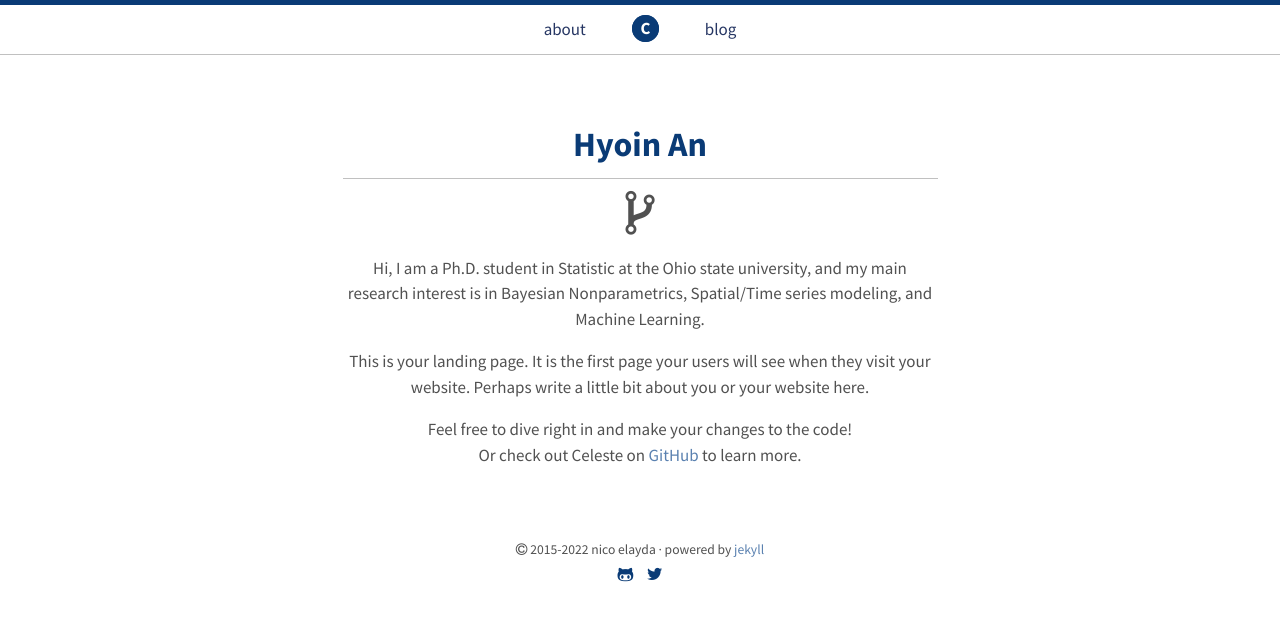
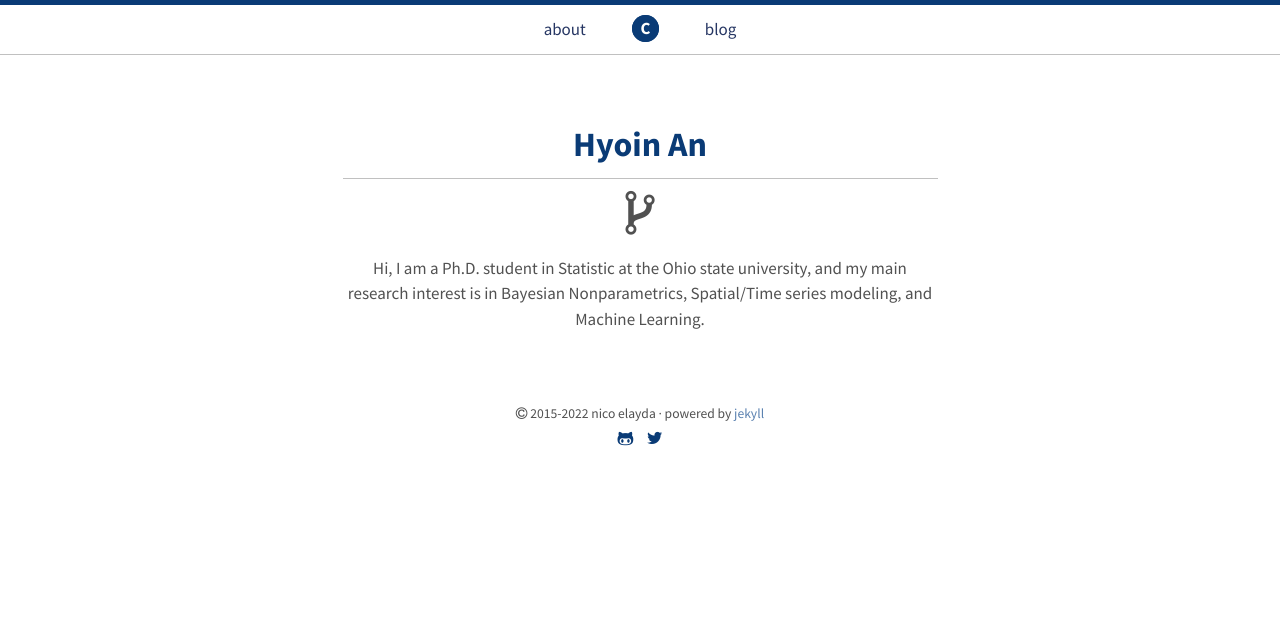
Before and after one commit to hyoin-an/hyoin-an.github.io, a Jekyll site: the page built from index.html, in a window 1280 px wide. Shown: the top 621 px of the page. Built offline with Jekyll 4.4.1, drawn with Linux system fonts in a browser that asks for light colours.

Commit message:
Update index.html

```diff
--- a/index.html
+++ b/index.html
@@ -18,18 +18,6 @@ title: Home
       and my main research interest is in Bayesian Nonparametrics,
       Spatial/Time series modeling, and Machine Learning.
     </p>
-
-    <p>
-      This is your landing page. It is the first page your users will see when
-      they visit your website. Perhaps write a little bit about you or your
-      website here.
-    </p>
-
-    <p>
-      Feel free to dive right in and make your changes to the code!<br />
-      Or check out Celeste on <a href="https://github.com/nicoelayda/celeste">GitHub</a>
-      to learn more.
-    </p>
   </div>
 
 </div>
```
